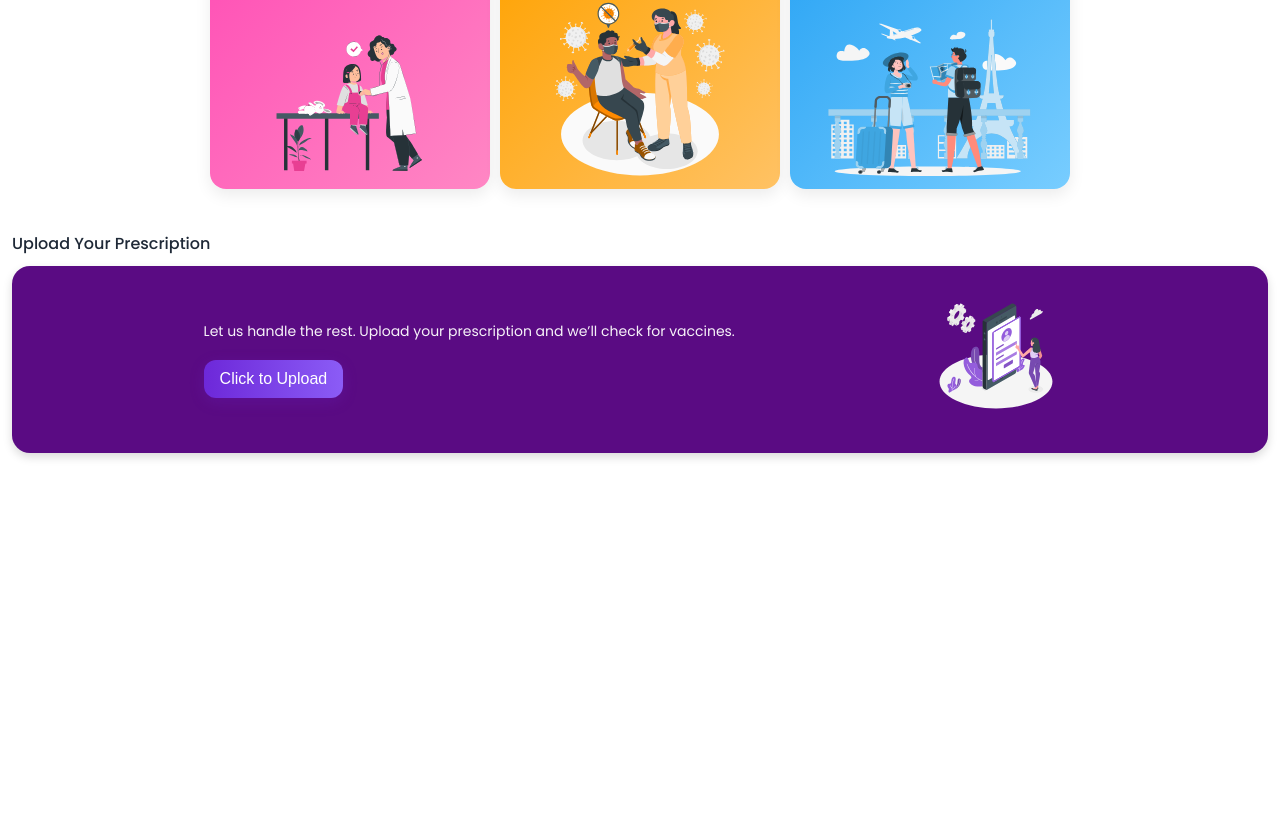
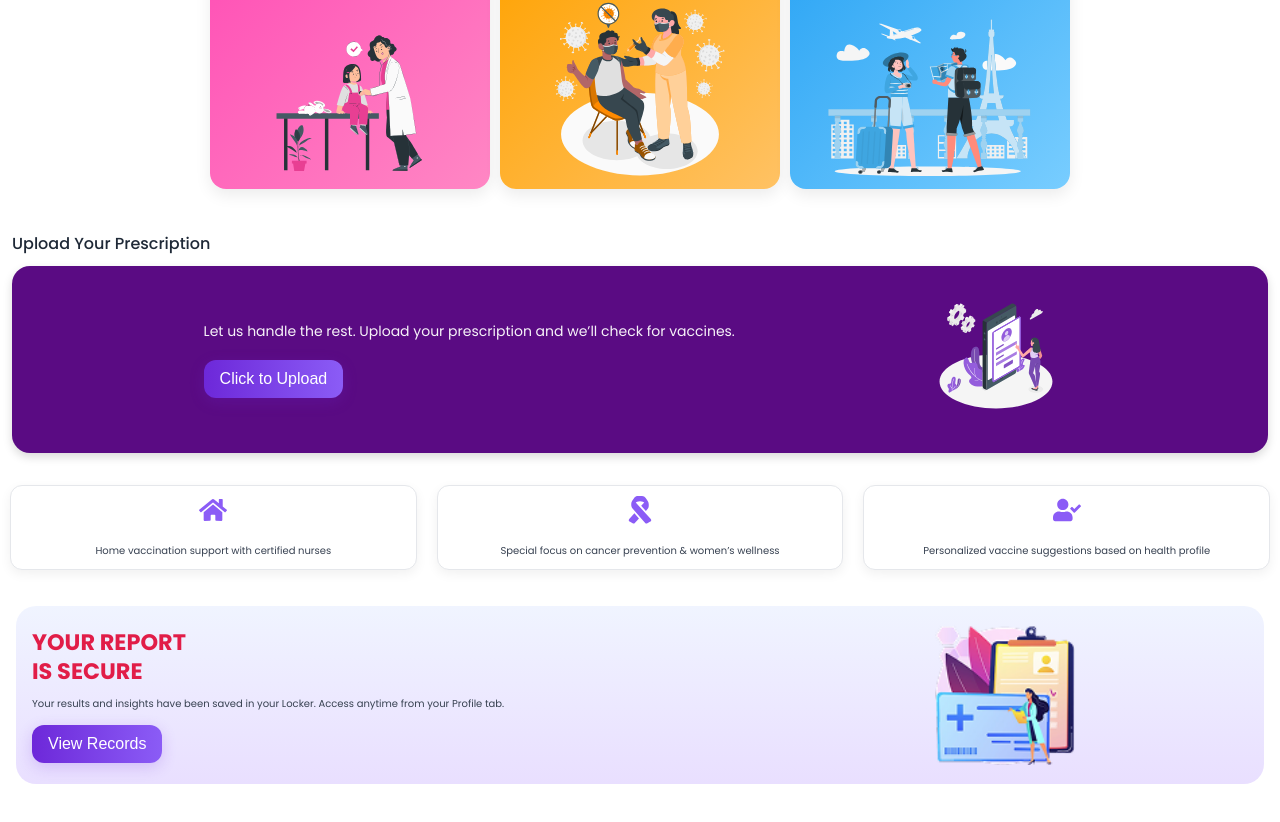
Before and after one commit to adityasharma0131/HyperLinkApp, a React (Vite) app: page /app/vaccination in a window 1280 px wide. Shown: the part 320-1142 px from the top of the page. Before the commit the page ends 800 px from the top, so only its background shows below. Built offline with nearby package versions, Linux system fonts and the light colour scheme.

Commit message:
Benifits, Report Bannner Completed

```diff
--- a/src/Pages/User/Application/Vaccination/Vaccination.jsx
+++ b/src/Pages/User/Application/Vaccination/Vaccination.jsx
@@ -10,6 +10,11 @@ import ChildVacc from "../../../../assets/catchildhoodvaccines.svg";
 import AdultVacc from "../../../../assets/catadultvaccines.svg";
 import TravelVacc from "../../../../assets/cattravelvaccines.svg";
 import PrescriptionBG from "../../../../assets/PrescriptionBG.svg";
+import HealthRecord from "../../../../assets/healthrecord.png";
+
+import { FaHome } from "react-icons/fa";
+import { FaRibbon } from "react-icons/fa6";
+import { FaUserCheck } from "react-icons/fa";
 
 const Vaccination = () => {
   return (
@@ -82,6 +87,38 @@ const Vaccination = () => {
           </div>
         </div>
       </div>
+
+      <div className="vaccine-benefits">
+        <div className="benefit-card">
+          <FaHome className="benefit-icon" />
+          <p>Home vaccination support with certified nurses</p>
+        </div>
+        <div className="benefit-card">
+          <FaRibbon className="benefit-icon" />
+          <p>Special focus on cancer prevention & women’s wellness</p>
+        </div>
+        <div className="benefit-card">
+          <FaUserCheck className="benefit-icon" />
+          <p>Personalized vaccine suggestions based on health profile</p>
+        </div>
+      </div>
+
+      <div className="report-banner">
+        <div className="report-text">
+          <h2>
+            <span className="highlight">YOUR REPORT</span> <br />
+            <span className="highlight">IS SECURE</span>
+          </h2>
+          <p>
+            Your results and insights have been saved in your Locker. Access
+            anytime from your Profile tab.
+          </p>
+          <AppButton text="View Records" />
+        </div>
+        <div className="report-image">
+          <img src={HealthRecord} alt="Health Record Secure" />
+        </div>
+      </div>
     </div>
   );
 };
--- a/src/Pages/User/Application/Vaccination/style.css
+++ b/src/Pages/User/Application/Vaccination/style.css
@@ -304,3 +304,91 @@
   object-fit: cover;
   border-radius: 12px;
 }
+
+.vaccine-benefits {
+  display: flex;
+  justify-content: space-between;
+  gap: 20px;
+  padding: 20px 10px;
+}
+
+.benefit-card {
+  flex: 1 1 30%;
+  background-color: #ffffff;
+  border: 1px solid #e5e7eb;
+  border-radius: 12px;
+  padding: 10px;
+  text-align: center;
+  box-shadow: 0 4px 12px rgba(0, 0, 0, 0.06);
+  transition: transform 0.3s ease, box-shadow 0.3s ease;
+  cursor: default;
+}
+
+.benefit-card:hover {
+  transform: translateY(-6px);
+  box-shadow: 0 8px 24px rgba(0, 0, 0, 0.12);
+}
+
+.benefit-icon {
+  font-size: 28px;
+  color: #8b5cf6;
+  margin-bottom: 12px;
+}
+
+.benefit-card p {
+  font-size: 10px;
+  color: #374151;
+  line-height: 1.6;
+  margin: 0;
+}
+
+.report-banner {
+  display: flex;
+  flex-direction: row;
+  align-items: center;
+  background: linear-gradient(180deg, #f0f4ff 0%, #e9dfff 100%);
+  border-radius: 20px;
+  padding: 1.2rem 1rem;
+  margin: 1rem 1rem 7rem 1rem;
+}
+
+.report-text {
+  flex: 1;
+}
+
+.report-text h2 {
+  font-size: 1.4rem;
+  font-weight: 800;
+  line-height: 1.3;
+  margin-bottom: 0.6rem;
+}
+
+.highlight {
+  color: #e11d48; /* Pink-red */
+}
+
+.report-text p {
+  font-size: 10px;
+  color: #374151;
+  margin-bottom: 0.8rem;
+}
+
+.report-image {
+  flex-shrink: 0;
+  width: 40%;
+  display: flex;
+  justify-content: center;
+}
+
+.report-image img {
+  width: 100%;
+  max-width: 140px;
+  height: auto;
+}
+
+/* Mobile responsiveness */
+@media (max-width: 600px) {
+  .report-text h2 {
+    font-size: 1.3rem;
+  }
+}
```
